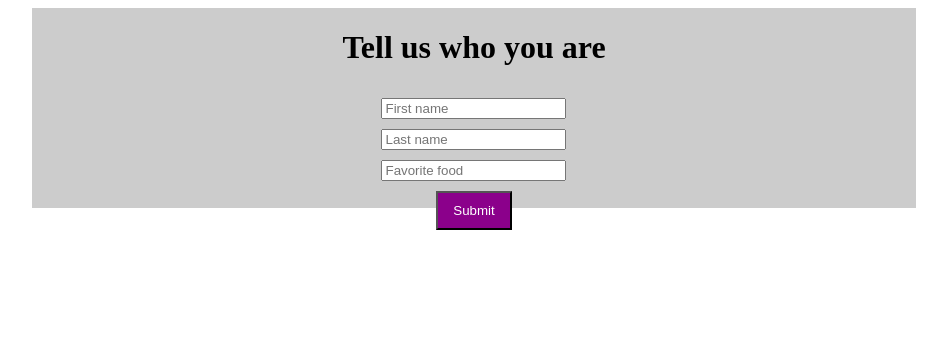
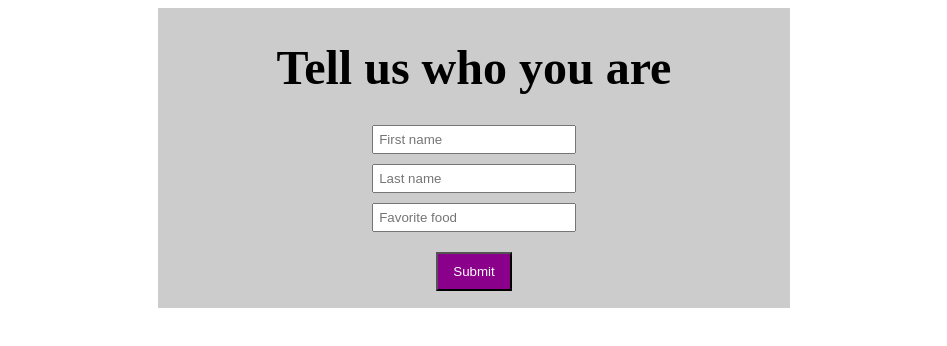
Before and after one commit to hart-watnick/git-branching, a plain HTML site: page index.html in a window 1280 px wide. Shown: the whole page, without its empty margins (166-1113 px from the left). Drawn offline with nearby package versions, Linux system fonts and the light colour scheme; a web font is replaced by a local one.

Commit message:
lil bit o updates

```diff
--- a/styles.css
+++ b/styles.css
@@ -19,8 +19,8 @@ form {
     align-items: center;
     background-color: #CCC;
     color: black;
-    width: 70%;
-    height: 200px;
+    width: 50%;
+    height: 300px;
 
 
 }
@@ -28,15 +28,18 @@ form {
 button {
     background-color: darkmagenta;
     color: white;
-    margin-top: 10px;
+    margin-top: 20px;
     padding: 10px 15px 10px 15px;
 }
 
 input{
     margin-top: 10px;
+    padding: 5px;
+    width: 30%;
 }
 
 h1 {
     font-family: "Creepster";
-    font-size: 2em;
+    font-size: 3em;
+    margin-bottom: 20px;
 }
```
